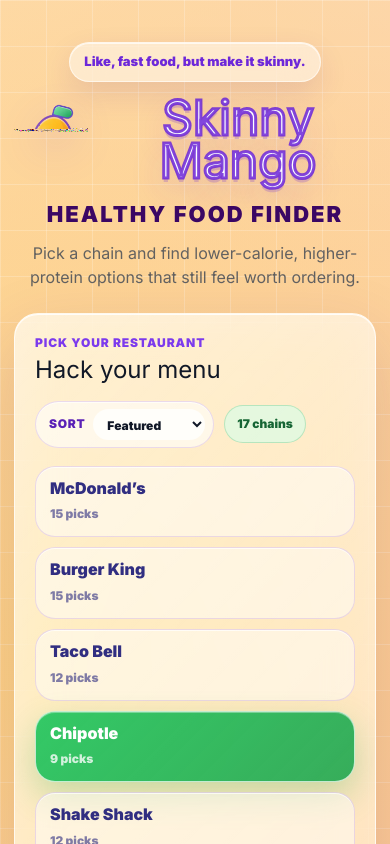
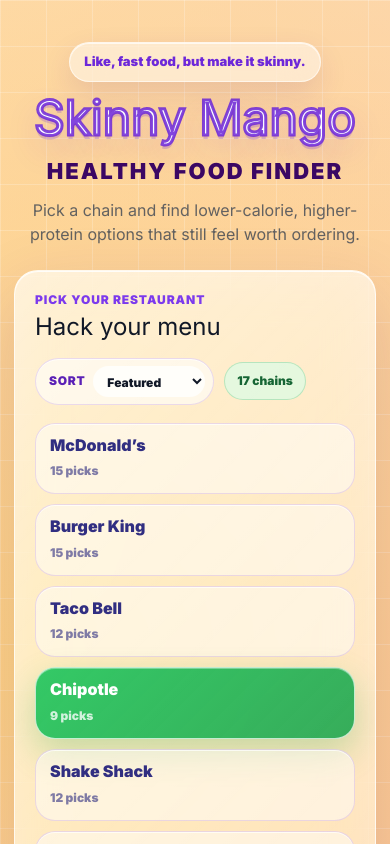
Before and after one commit to somethingmango/test-restaurant-finder, a Next.js app: page / in a window 390 px wide. Shown: the top 844 px of the page. Built offline with nearby package versions, Linux system fonts and the light colour scheme.

Commit message:
Remove mango icon from header

```diff
--- a/app/globals.css
+++ b/app/globals.css
@@ -36,53 +36,6 @@
   align-self: center !important;
 }
 
-span.mangoMark,
-img.mangoMark {
-  width: 128px !important;
-  height: 148px !important;
-  display: block !important;
-  flex: 0 0 auto !important;
-  border: 0 !important;
-  border-radius: 0 !important;
-  box-shadow: none !important;
-  filter: drop-shadow(0 14px 20px rgba(109, 40, 217, 0.22)) !important;
-  transform: none !important;
-  overflow: visible !important;
-}
-
-span.mangoMark {
-  position: relative !important;
-  background: transparent !important;
-}
-
-span.mangoMark::before {
-  content: '' !important;
-  position: absolute !important;
-  inset: 0 !important;
-  background: url('/mango-logo.png?v=3') center / contain no-repeat !important;
-}
-
-span.mangoMark > * {
+.mangoMark {
   display: none !important;
 }
-
-img.mangoMark {
-  object-fit: contain !important;
-  background: transparent !important;
-}
-
-@media (max-width: 720px) {
-  span.mangoMark,
-  img.mangoMark {
-    width: 88px !important;
-    height: 102px !important;
-  }
-}
-
-@media (max-width: 520px) {
-  span.mangoMark,
-  img.mangoMark {
-    width: 74px !important;
-    height: 86px !important;
-  }
-}
```
